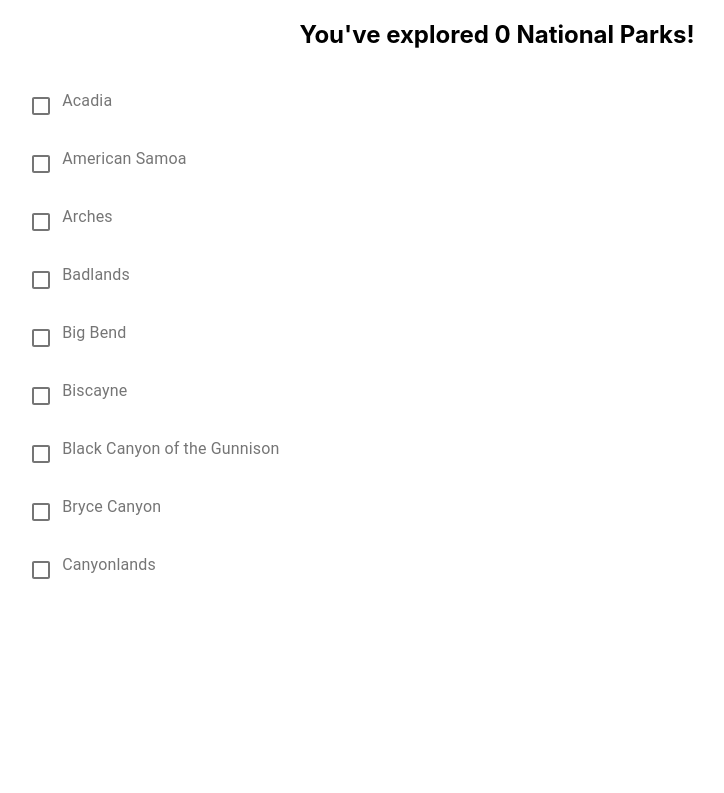
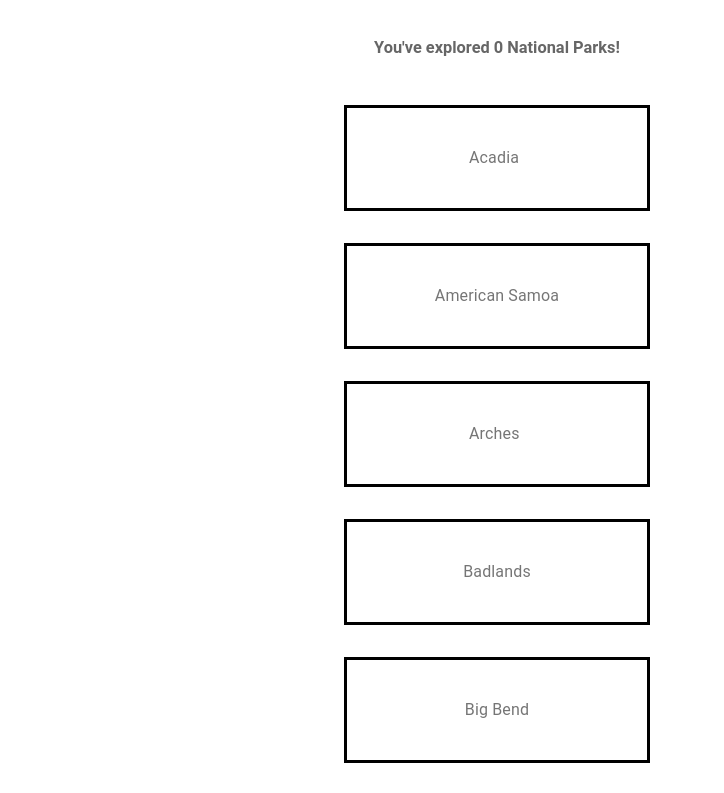
Before and after one commit to geomin76/nps-visited, a React (Create React App) app: page / in a window 1280 px wide. Shown: the top 793 px of the page, without its empty margins (143-867 px from the left). Built offline with nearby package versions, Linux system fonts and the light colour scheme.

Commit message:
check list complete

```diff
--- a/package.json
+++ b/package.json
@@ -3,7 +3,10 @@
   "version": "0.1.0",
   "private": true,
   "dependencies": {
+    "@emotion/react": "^11.10.5",
+    "@emotion/styled": "^11.10.5",
     "@material-ui/core": "^4.12.3",
+    "@mui/material": "^5.11.1",
     "@testing-library/jest-dom": "^5.11.4",
     "@testing-library/react": "^11.1.0",
     "@testing-library/user-event": "^12.1.10",
--- a/src/App.js
+++ b/src/App.js
@@ -35,11 +35,11 @@ const App = () => {
         <Box>
           <Grid container>
             <Grid item lg={12} md={12} sm={12}>
+              {/* <div className={classes.center}>
+                  <h2>You've explored {countVisitedParks()} National Parks!</h2>
+              </div> */}
               <div className={classes.center}>
-                  <h2>You've explored {countVisitedParks()} National Parks!</h2>
-              </div>
-              <div className={classes.center}>
-                <NPList data={data} setData={setData}/>
+                <NPList data={data} setData={setData} countVisitedParks={countVisitedParks}/>
               </div>
             </Grid>
           </Grid>
--- a/src/NPList.js
+++ b/src/NPList.js
@@ -1,17 +1,17 @@
-import { Checkbox, List, ListItem, ListItemIcon, ListItemText, Box, Button } from '@material-ui/core';
+import { List, ListItem, ListItemIcon, ListItemText, Box, ListSubheader, ListItemButton } from '@mui/material';
 import { makeStyles, createStyles } from '@material-ui/core/styles';
 
 const useStyles = makeStyles((theme) =>
   createStyles({
-    list: {
-      overflow: 'auto',
-      maxHeight: 500,
-      width: '80%',
+    center: {
+      alignItems: 'center',
+      justifyContent: 'center',
+      display: 'flex'
     },
   }),
 );
 
-export const NPList = ({ data, setData }) => {
+export const NPList = ({ data, setData, countVisitedParks }) => {
   const classes = useStyles();
 
   const setVisited = (index) => {
@@ -25,19 +25,23 @@ export const NPList = ({ data, setData }) => {
   }
 
   return (
-      <List className={classes.list}>
+    <List>
+      <ListSubheader>
+        <div className={classes.center}>
+          <h3>You've explored {countVisitedParks()} National Parks!</h3>
+        </div>
+      </ListSubheader>
       {data.map((value, index) => {
         return (
-              <ListItem key={index} onClick={() => setVisited(index)}>
+          <ListItem key={index} >
+            <ListItemButton onClick={() => setVisited(index)}>
+              <Box sx={{ display: "flex", alignItems:"center", justifyContent:"center", height: "100px", width: "300px", borderStyle: "solid", backgroundColor: value.visited ? "green" : "white" }}>
                 <ListItemIcon>
-                  <Checkbox checked={value.visited}/>
-                  <ListItemText primary={`${value.name}`}/>
+                  <ListItemText primary={`${value.name}`} />
                 </ListItemIcon>
+              </Box>
+            </ListItemButton>
           </ListItem>
-
-              // <Box sx={{ height: "100px", width: "300px", borderStyle: "solid", backgroundColor: value.visited ? "green" : "white"}}>
-
-
         )
       })}
     </List>
```
Also changed, not shown: 1 other file (tests, documents, lock files or other folders). Lines whose indentation alone changed are shown as unchanged.
